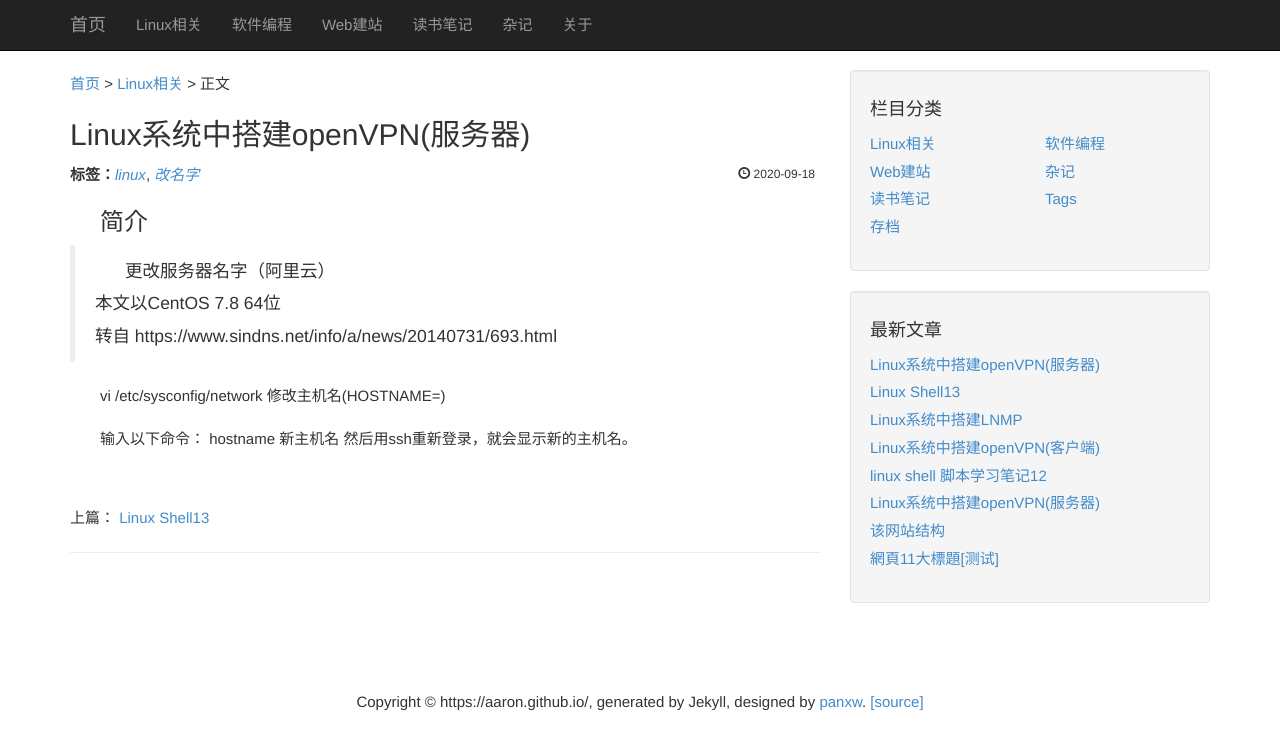
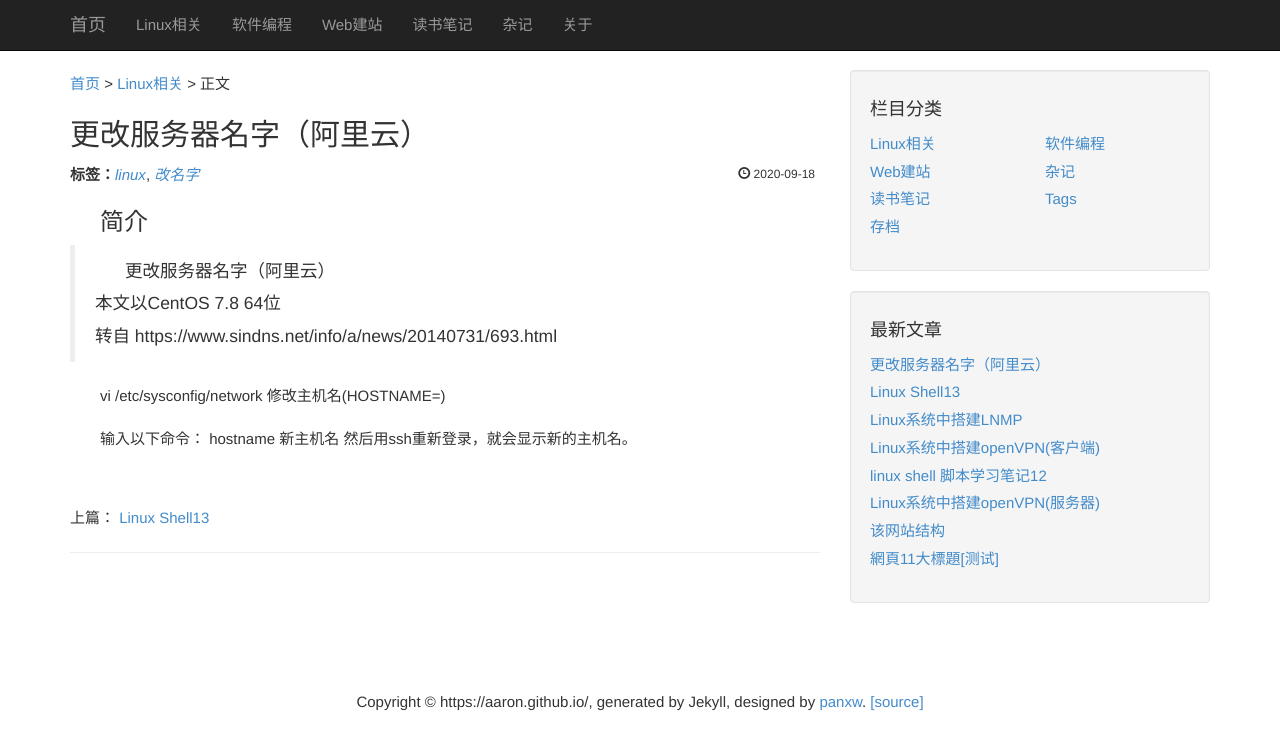
Before and after one commit to aaron789123/aaron.github.io, a Jekyll site: the page built from _posts/2020-09-18-linux-changeServerName.markdown, in a window 1280 px wide. Shown: the top 750 px of the page. Built offline with Jekyll 4.4.1, drawn with Linux system fonts in a browser that asks for light colours.

Commit message:
Update 2020-09-18-linux-changeServerName.markdown

```diff
--- a/_posts/2020-09-18-linux-changeServerName.markdown
+++ b/_posts/2020-09-18-linux-changeServerName.markdown
@@ -1,7 +1,7 @@
 ---
 layout: post
 category: "linux"
-title:  "Linux系统中搭建openVPN(服务器)"
+title:  "更改服务器名字（阿里云）"
 tags: [linux,改名字]
 ---
 
```
